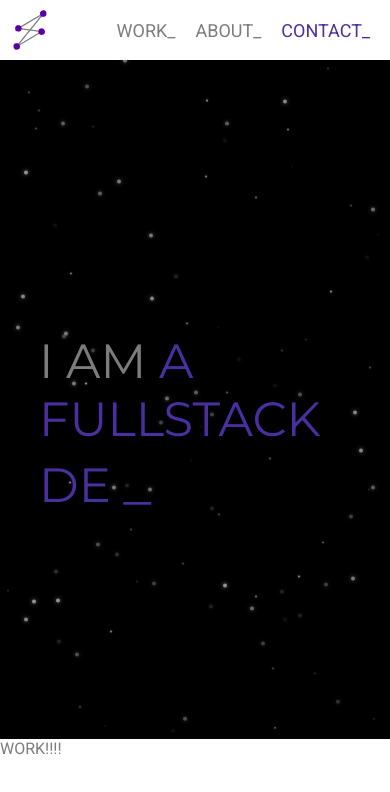
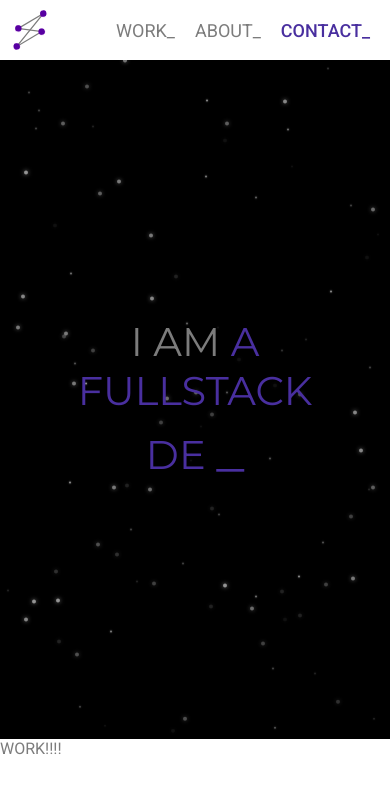
Before and after one commit to ASteinheiser/iamandrew.io, a React (Create React App) app: page / in a window 390 px wide. Shown: the top 792 px of the page. Built offline with nearby package versions, Linux system fonts and the light colour scheme.

Commit message:
bold active section, responsive styling for typing text

```diff
--- a/src/components/TopBar/top-bar.scss
+++ b/src/components/TopBar/top-bar.scss
@@ -36,11 +36,13 @@
 
     &:hover {
       color: var(--purple);
+      font-weight: 500;
     }
   }
 
   .active {
     color: var(--purple);
+    font-weight: 500;
   }
 }
 
--- a/src/components/TypingText/typing-text.scss
+++ b/src/components/TypingText/typing-text.scss
@@ -1,17 +1,25 @@
 .typing-text-container {
   position: absolute;
-  top: 40%;
-  left: 10%;
+  top: 0;
+  left: 0;
+  right: 0;
+  bottom: 0;
 
   font-family: 'Montserrat';
   font-size: 48px;
+  text-align: center;
 
   user-select: none;
 
   display: flex;
   flex-direction: row;
+  align-items: center;
+  justify-content: center;
 
   .typewrite {
+
+    padding: 50px;
+
     .typing-text-static {
       color: var(--gray);
     }
@@ -30,11 +38,15 @@
 }
 
 @keyframes blinkCursor {
-  50% { color: transparent; }
+  50% {
+    color: transparent;
+  }
 }
 
 @media(max-width: 800px) {
   .typing-text-container {
     flex-direction: column;
+
+    font-size: 40px;
   }
 }
```
